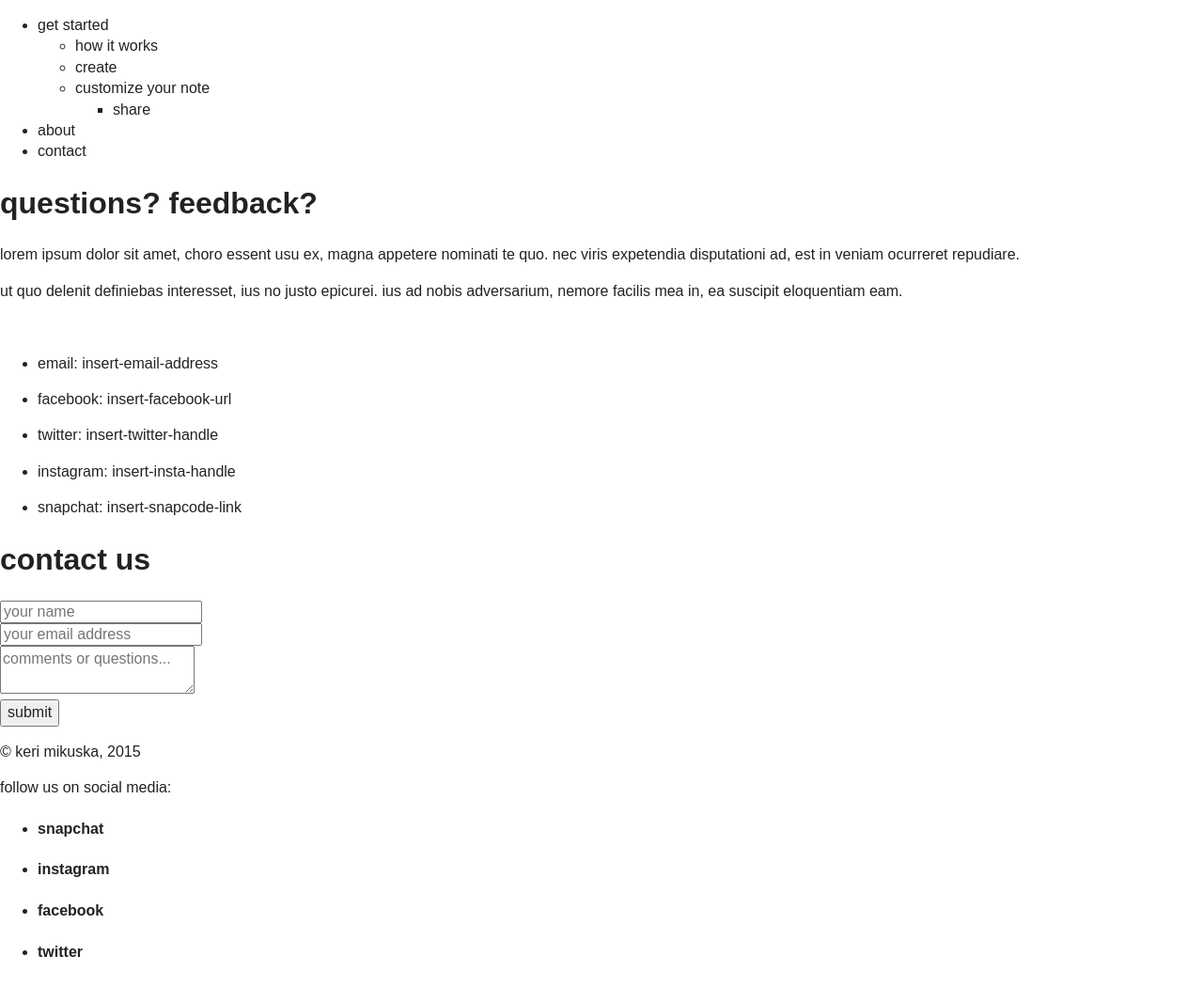
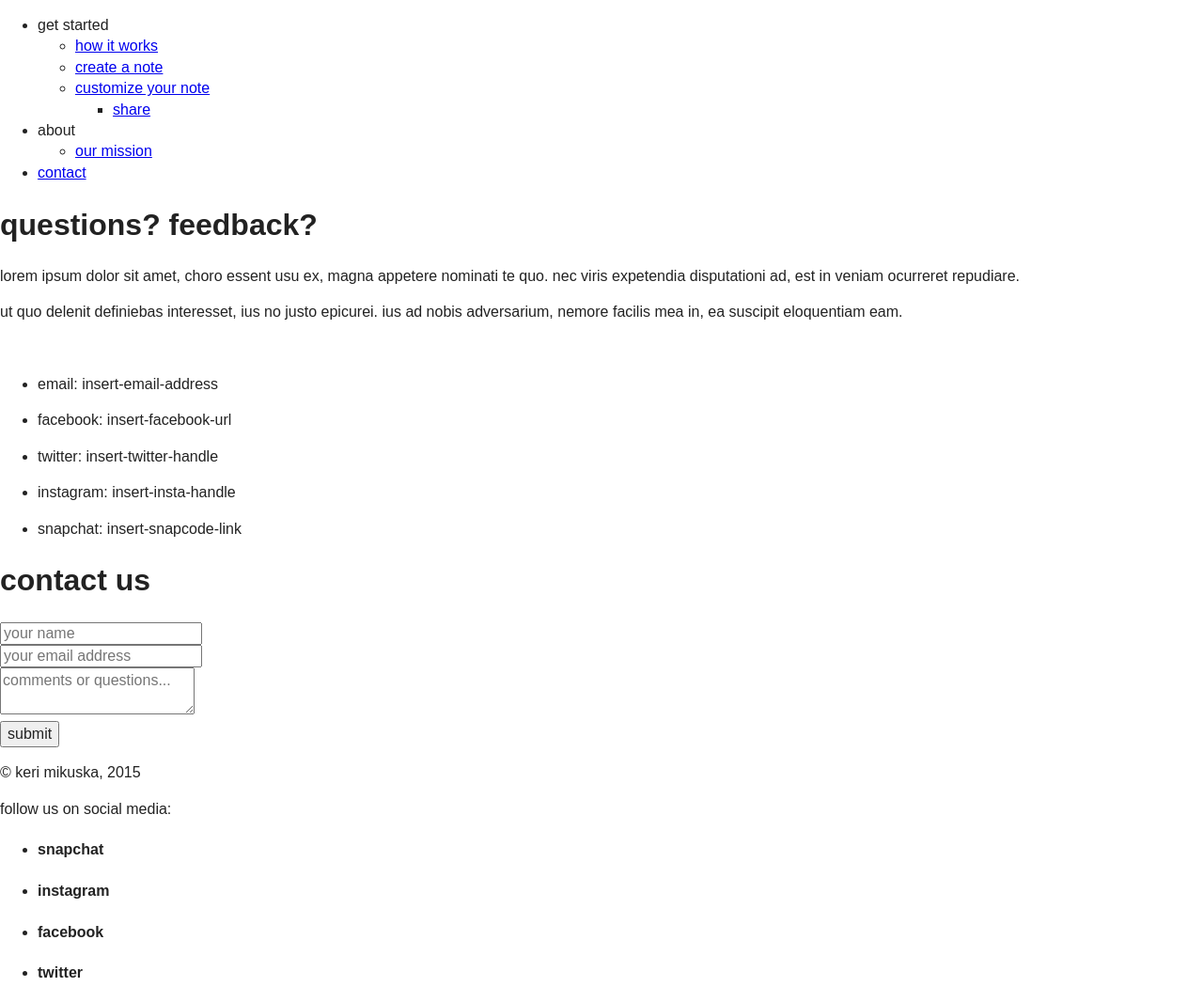
Before and after one commit to kerimikuska/kerimikuska.github.io, a plain HTML site: page contact.html in a window 1280 px wide. Shown: the whole page at 94% size. Drawn offline with nearby package versions, Linux system fonts and the light colour scheme.

Commit message:
fixed the rest of the header menus

```diff
--- a/contact.html
+++ b/contact.html
@@ -25,16 +25,20 @@
                 <ul>
                     <li>get started
                         <ul>
-                            <li>how it works</li>
-                            <li>create</li>
-                            <li>customize your note</li>
+                            <li><a href="/how-it-works.html">how it works</a></li>
+                            <li><a href="/create-a-note.html">create a note</a></li>
+                            <li><a href="/customize-your-note.html">customize your note</a></li>
                                 <ul>
-                                    <li>share</li>
+                                    <li><a href="/share.html">share</a></li>
                                 </ul>
                         </ul>
                     </li>
-                    <li>about</li>
-                    <li>contact</li>
+                    <li>about
+                        <ul>
+                            <li><a href="/our-mission.html">our mission</a></li>
+                        </ul>
+                    </li>
+                    <li><a href="/contact.html">contact</a></li>
                 </ul>
             </nav>
         </header>
```
Also changed, not shown: create-a-note.html (+1 -1 lines), customize-your-note.html (+1 -1 lines), how-it-works.html (+1 -1 lines), index.html (+1 -1 lines), our-mission.html (+10 -6 lines).
